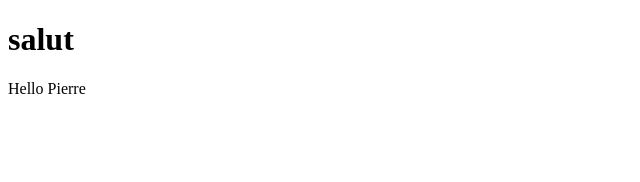
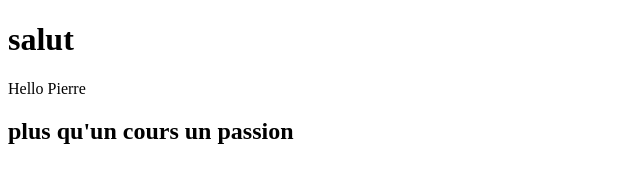
Before and after one commit to Or4no/dc2grp2-1, a plain HTML site: page index.html in a window 1280 px wide. Shown: the whole page, without its empty margins (0-640 px from the left). Drawn offline with Linux system fonts and the light colour scheme.

Commit message:
ajout d'un h2

```diff
--- a/index.html
+++ b/index.html
@@ -9,6 +9,7 @@
     <h1>salut</h1>
 
     <p>Hello Pierre</p>
+    <h2>plus qu'un cours un passion</h2>
 
   </body>
 </html>
```
